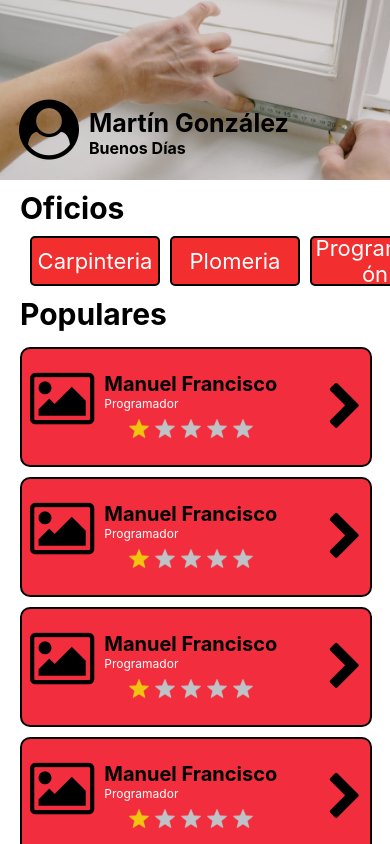
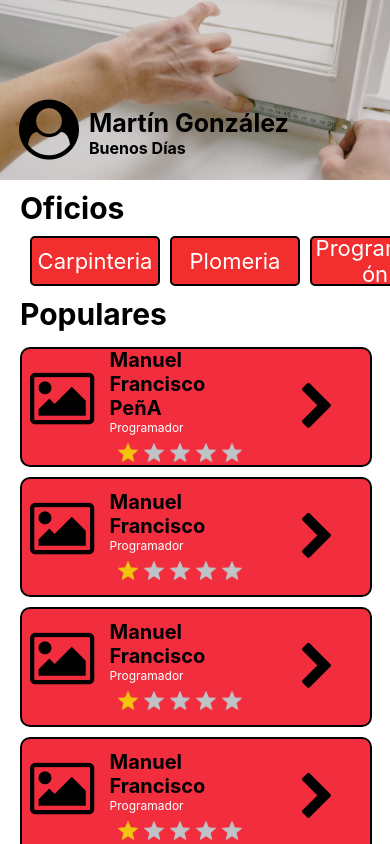
Before and after one commit to martinGM05/Chambapp, a React Native app: screen / in a window 390 px wide. Shown: the top 844 px of the page. Built offline with nearby package versions, Linux system fonts and the light colour scheme.

Commit message:
Correccion de contenedor de datos de trabajador en principal seccion popular

```diff
--- a/src/components/Principal/PopularyPeople.tsx
+++ b/src/components/Principal/PopularyPeople.tsx
@@ -62,6 +62,7 @@ const styles = StyleSheet.create({
     _containerDataPeople: {
         marginLeft: 10,
         justifyContent: 'center',
+        width:140
     },
     _textNamePeople:{
         fontSize:20,
--- a/src/screens/Principal.tsx
+++ b/src/screens/Principal.tsx
@@ -28,7 +28,7 @@ const Principal = () => {
 
                 <ScrollView>
                     <View style={styles._containerCardsPeople}>
-                        <PopularyPeople _image='' _name='Manuel Francisco' _job='Programador' _rating={1}></PopularyPeople>
+                        <PopularyPeople _image='' _name='Manuel Francisco PeñA' _job='Programador' _rating={1}></PopularyPeople>
                         <PopularyPeople _image='' _name='Manuel Francisco' _job='Programador' _rating={1}></PopularyPeople>
                         <PopularyPeople _image='' _name='Manuel Francisco' _job='Programador' _rating={1}></PopularyPeople>
                         <PopularyPeople _image='' _name='Manuel Francisco' _job='Programador' _rating={1}></PopularyPeople>
```
